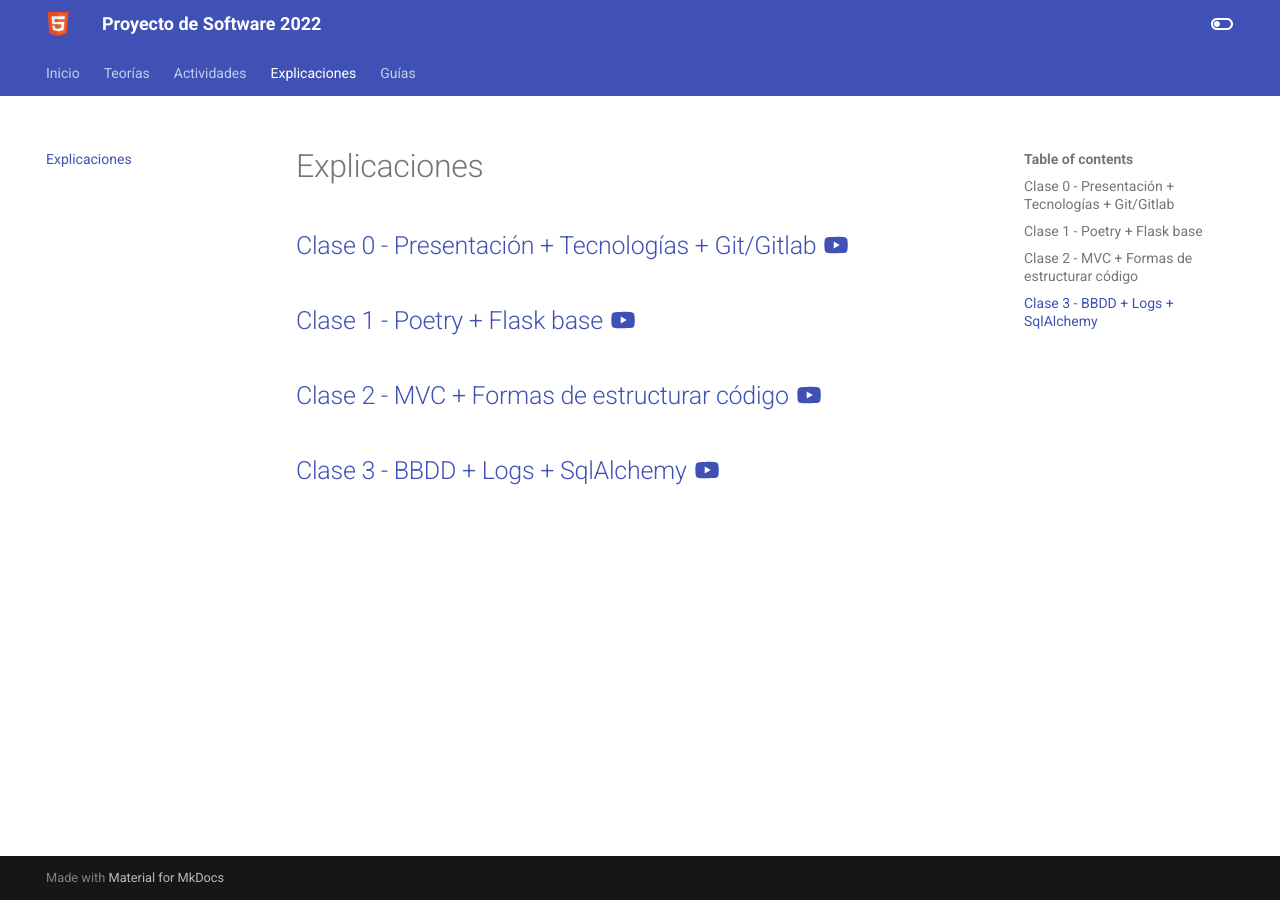
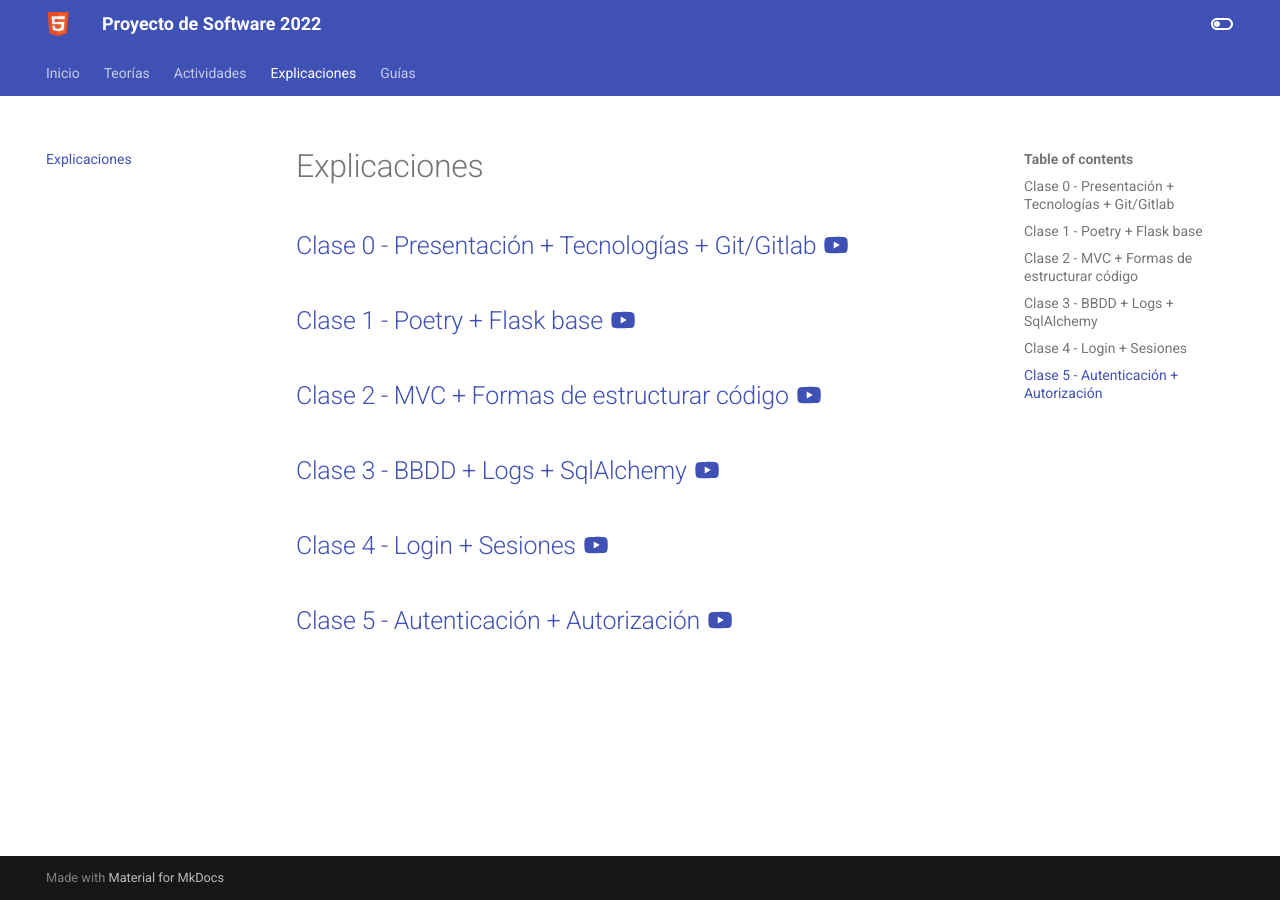
Before and after one commit to Proyecto-de-Software/2022, an MkDocs documentation site: the page built from docs/03_explicaciones.md, in a window 1280 px wide. Built offline with MkDocs 1.6.1 and Material for MkDocs 9.7.7, drawn with Linux system fonts in a browser that asks for light colours.

Commit message:
Agrega ultimas explicaciones

```diff
--- a/docs/03_explicaciones.md
+++ b/docs/03_explicaciones.md
@@ -7,3 +7,7 @@
 ## [Clase 2 - MVC + Formas de estructurar código :material-youtube:](https://youtu.be/rvlMKB82DGM)
 
 ## [Clase 3 - BBDD + Logs + SqlAlchemy :material-youtube:](https://youtu.be/c_FudnDDQbw)
+
+## [Clase 4 - Login + Sesiones :material-youtube:](https://youtu.be/PgYAB60vOMA)
+
+## [Clase 5 - Autenticación + Autorización :material-youtube:](https://youtu.be/M5BD3WvJ3Ec)
```
